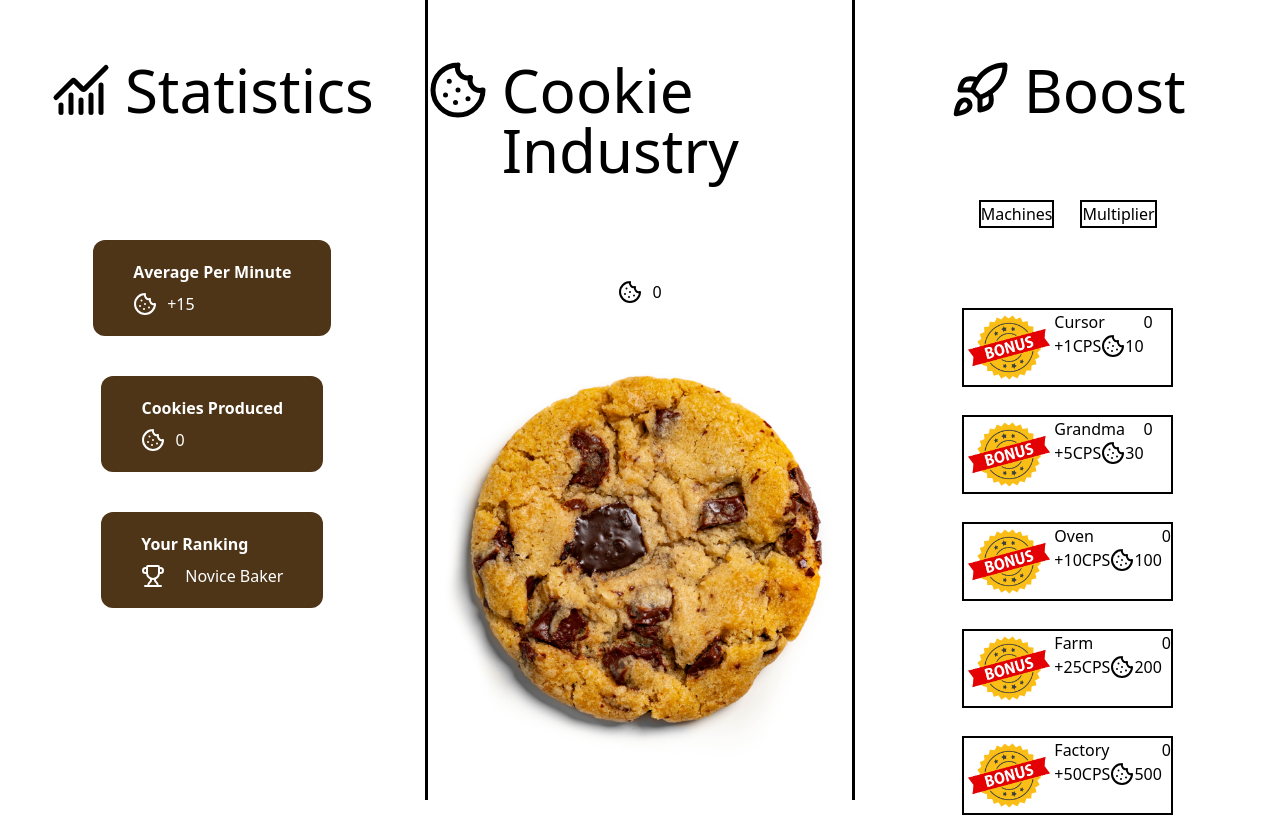
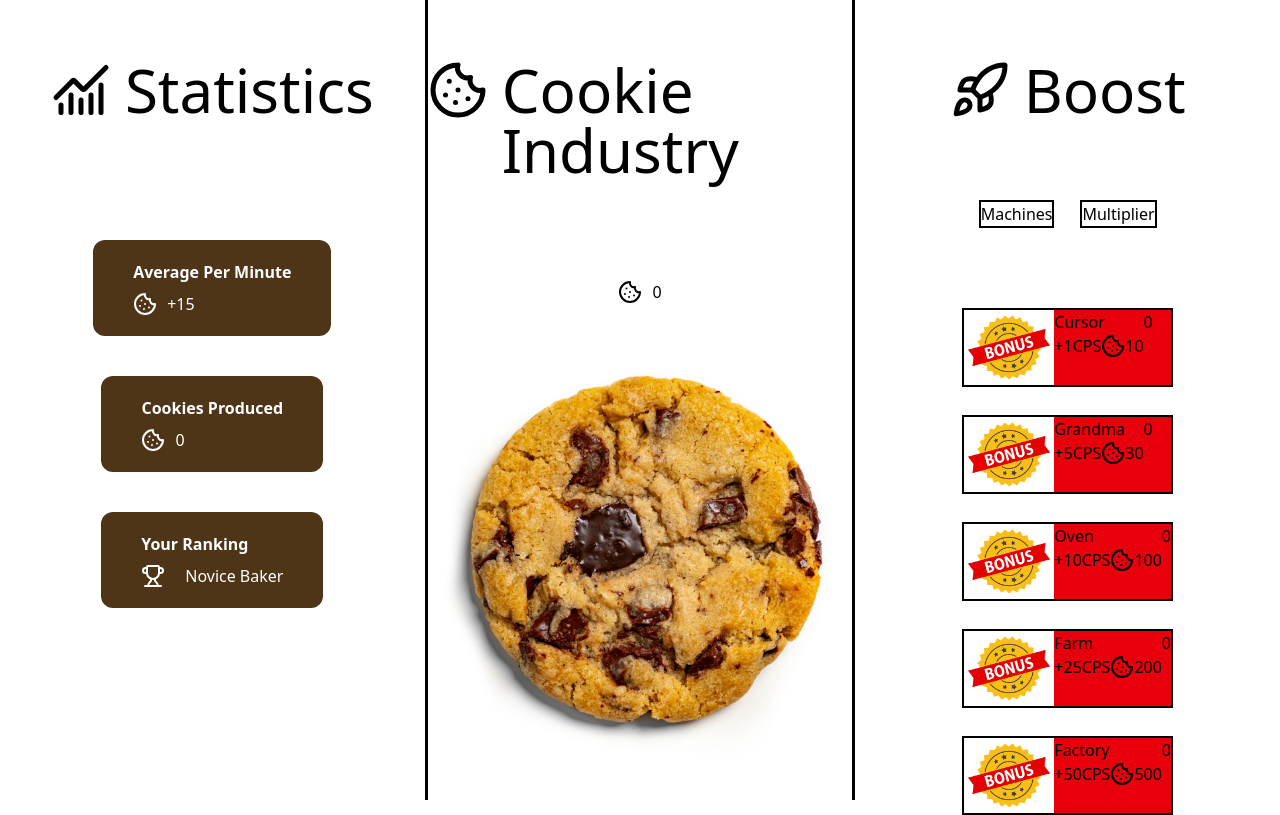
Before and after one commit to chealeanpenhchakrith/CookMie, a Vue app: page / in a window 1280 px wide. Built offline with nearby package versions, Linux system fonts and the light colour scheme.

Commit message:
Disable bonus machines if cookies are not sufficient for purchase

```diff
--- a/src/components/right.vue
+++ b/src/components/right.vue
@@ -7,35 +7,60 @@
     </div>
     <div v-if="machinesTab" class="flex flex-col gap-7">
       <Machines
-        @click="cursorBonus"
+        @click="store.cookieProduced >= 10 ? cursorBonus() : null"
+        :class="
+          store.cookieProduced >= 10
+            ? 'bg-green-500'
+            : 'bg-red-600 cursor-not-allowed'
+        "
         title="Cursor"
         bonus="1"
         cost="10"
         possession="0"
       />
       <Machines
-        @click="grandmaBonus"
+        @click="store.cookieProduced >= 30 ? grandmaBonus() : null"
+        :class="
+          store.cookieProduced >= 30
+            ? 'bg-green-500'
+            : 'bg-red-600 cursor-not-allowed'
+        "
         title="Grandma"
         bonus="5"
         cost="30"
         possession="0"
       />
       <Machines
-        @click="ovenBonus"
+        @click="store.cookieProduced >= 100 ? ovenBonus() : null"
+        :class="
+          store.cookieProduced >= 100
+            ? 'bg-green-500'
+            : 'bg-red-600 cursor-not-allowed'
+        "
         title="Oven"
         bonus="10"
         cost="100"
         possession="0"
       />
       <Machines
-        @click="farmBonus"
+        @click="store.cookieProduced >= 200 ? farmBonus() : null"
+        :class="
+          store.cookieProduced >= 200
+            ? 'bg-green-500'
+            : 'bg-red-600 cursor-not-allowed'
+        "
         title="Farm"
         bonus="25"
         cost="200"
         possession="0"
       />
       <Machines
-        @click="factoryBonus"
+        @click="store.cookieProduced >= 500 ? factoryBonus() : null"
+        :class="
+          store.cookieProduced >= 500
+            ? 'bg-green-500'
+            : 'bg-red-600 cursor-not-allowed'
+        "
         title="Factory"
         bonus="50"
         cost="500"
@@ -79,7 +104,6 @@ import Multiplier from "./Multiplier.vue";
 import { useStore } from "@/store";
 
 const store = useStore();
-
 const machinesTab = ref(true);
 
 const charIcon = `<svg xmlns="http://www.w3.org/2000/svg" width="60" height="60" viewBox="0 0 24 24" fill="none" stroke="currentColor" stroke-width="2" stroke-linecap="round" stroke-linejoin="round" class="lucide lucide-rocket-icon lucide-rocket"><path d="M4.5 16.5c-1.5 1.26-2 5-2 5s3.74-.5 5-2c.71-.84.7-2.13-.09-2.91a2.18 2.18 0 0 0-2.91-.09z"/><path d="m12 15-3-3a22 22 0 0 1 2-3.95A12.88 12.88 0 0 1 22 2c0 2.72-.78 7.5-6 11a22.35 22.35 0 0 1-4 2z"/><path d="M9 12H4s.55-3.03 2-4c1.62-1.08 5 0 5 0"/><path d="M12 15v5s3.03-.55 4-2c1.08-1.62 0-5 0-5"/></svg>`;
```
